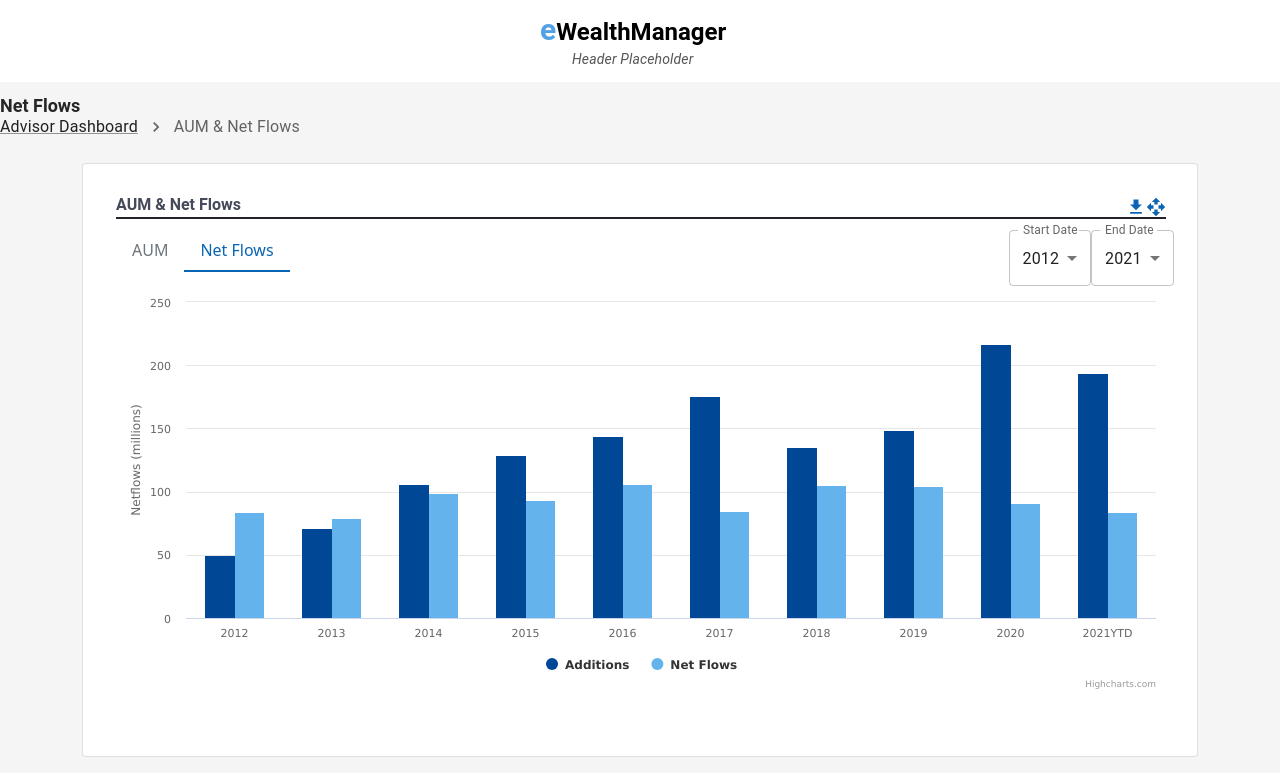
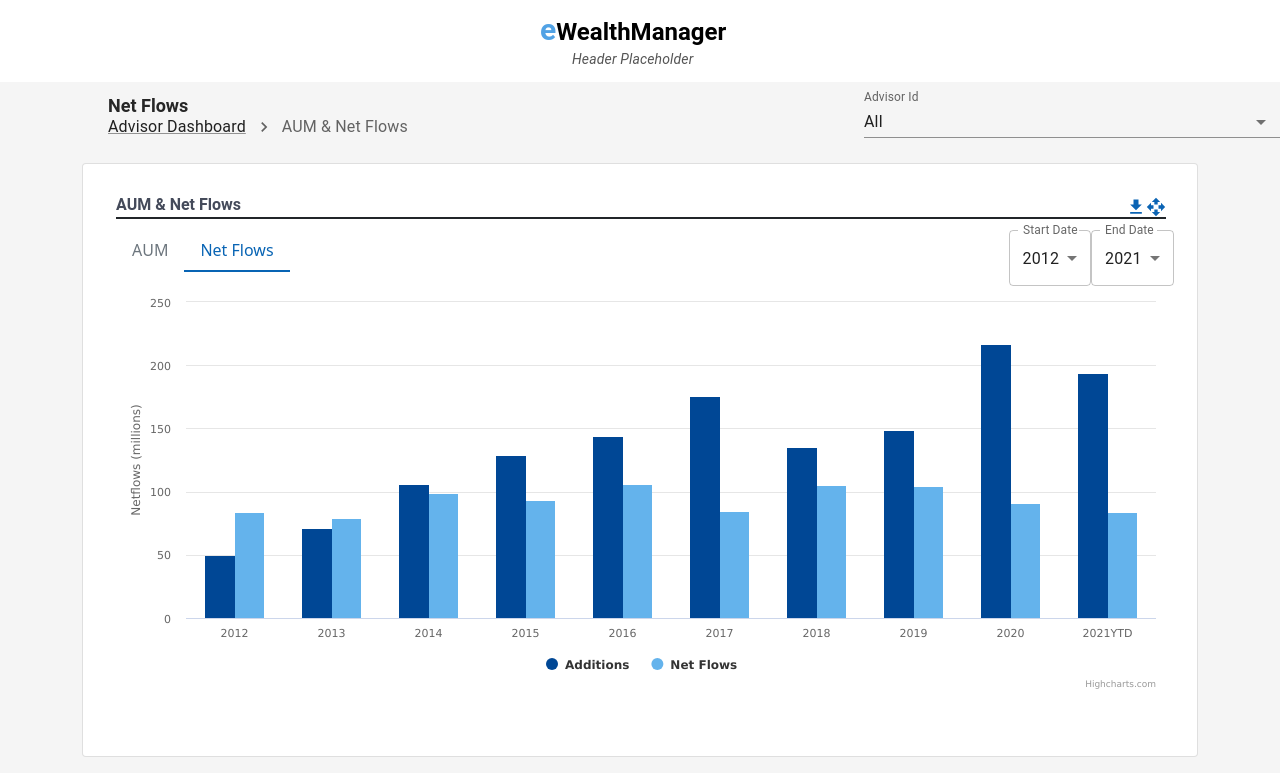
Before and after one commit to Manav15/poc-app, a React (Create React App) app: page / in a window 1280 px wide. Shown: the top 773 px of the page. Built offline with nearby package versions, Linux system fonts and the light colour scheme.

Commit message:
Select box added

```diff
--- a/src/Components/Content/content.component.tsx
+++ b/src/Components/Content/content.component.tsx
@@ -3,20 +3,24 @@ import CollapsibleTable from './TabContent';
 import styles from './Content.module.css'
 import Chart from '../Chart/chart.component';
 import CustomSeparator from '../NavBar/navBar.component';
-
 import { Box, Container, Grid } from '@material-ui/core';
-
+import NativeSelectDemo from './selectBox.component';
 
 export const ContentComponent = () => {
     const { tables, contentContainer, netFlows } = styles
     return (
         <Box className={contentContainer}>
             <Grid container spacing={2}>
-                <Grid item>
+                <Grid item xs={1}>
+                </Grid>
+                <Grid item xs={7}>
                     <p className={netFlows}>Net Flows</p>
-                <h3>{CustomSeparator()}</h3>
+                    <h3>{CustomSeparator()}</h3>
                 </Grid>
-                <Grid item xs ={12}  >
+                <Grid item xs={4}>
+                    {NativeSelectDemo()}
+                </Grid>
+                <Grid item xs={12}  >
                     <div className="container" >
                         <div className="card">
                             <div className="card-body">
@@ -27,11 +31,11 @@ export const ContentComponent = () => {
                     </div>
                 </Grid>
                 <Grid item xs={12}  >
-                <div className="card">
-                    <div className="card-body">
-                    {CollapsibleTable()}
+                    <div className="card">
+                        <div className="card-body">
+                            {CollapsibleTable()}
+                        </div>
                     </div>
-                        </div>
                 </Grid>
             </Grid>
         </Box>
--- /dev/null
+++ b/src/Components/Content/selectBox.component.tsx
@@ -0,0 +1,28 @@
+import * as React from 'react';
+import Box from '@mui/material/Box';
+import InputLabel from '@mui/material/InputLabel';
+import FormControl from '@mui/material/FormControl';
+import NativeSelect from '@mui/material/NativeSelect';
+
+export default function NativeSelectDemo() {
+    return (
+        <Box sx={{ minWidth: 100 }}>
+            <FormControl fullWidth>
+                <InputLabel variant="standard" htmlFor="uncontrolled-native">
+                    Advisor Id
+                </InputLabel>
+                <NativeSelect
+                    defaultValue={10}
+                    inputProps={{
+                        name: 'advisor',
+                        id: 'uncontrolled-native',
+                    }}
+                >
+                    <option value={10}>All</option>
+                    <option value={20}>Advisor 1</option>
+                    <option value={30}>Advisor 2</option>
+                </NativeSelect>
+            </FormControl>
+        </Box>
+    );
+}
```
